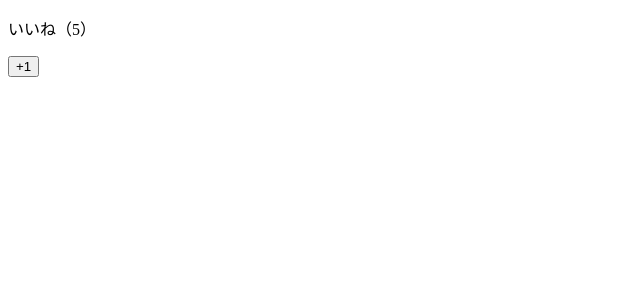
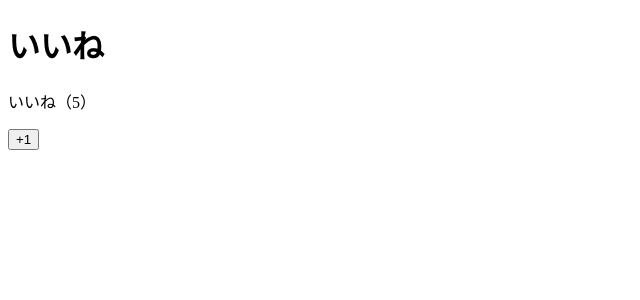
Before and after one commit to Kamezaki-jp/vue-sample, a Vue app: page / in a window 1280 px wide. Shown: the top 300 px of the page, without its empty margins (0-640 px from the left). Built offline with nearby package versions, Linux system fonts and the light colour scheme.

Commit message:
local component practice

```diff
--- a/src/App.vue
+++ b/src/App.vue
@@ -1,3 +1,17 @@
 <template>
+<div>
+  <LikeHeader></LikeHeader>
   <LikeNumber></LikeNumber>
+</div>
 </template>
+
+<script>
+// ローカル登録
+import LikeHeader from "./LikeHeader.vue"
+
+export default {
+  components: {
+    LikeHeader
+  }
+}
+</script>
--- /dev/null
+++ b/src/LikeHeader.vue
@@ -0,0 +1,3 @@
+<template>
+  <h1>いいね</h1>
+</template>
--- a/src/main.js
+++ b/src/main.js
@@ -3,6 +3,7 @@
 import LikeNumber from './LikeNumber.vue'
 
 Vue.config.productionTip = false
+// グローバル登録
 Vue.component('LikeNumber', LikeNumber);
 new Vue({
   // ES5
```
